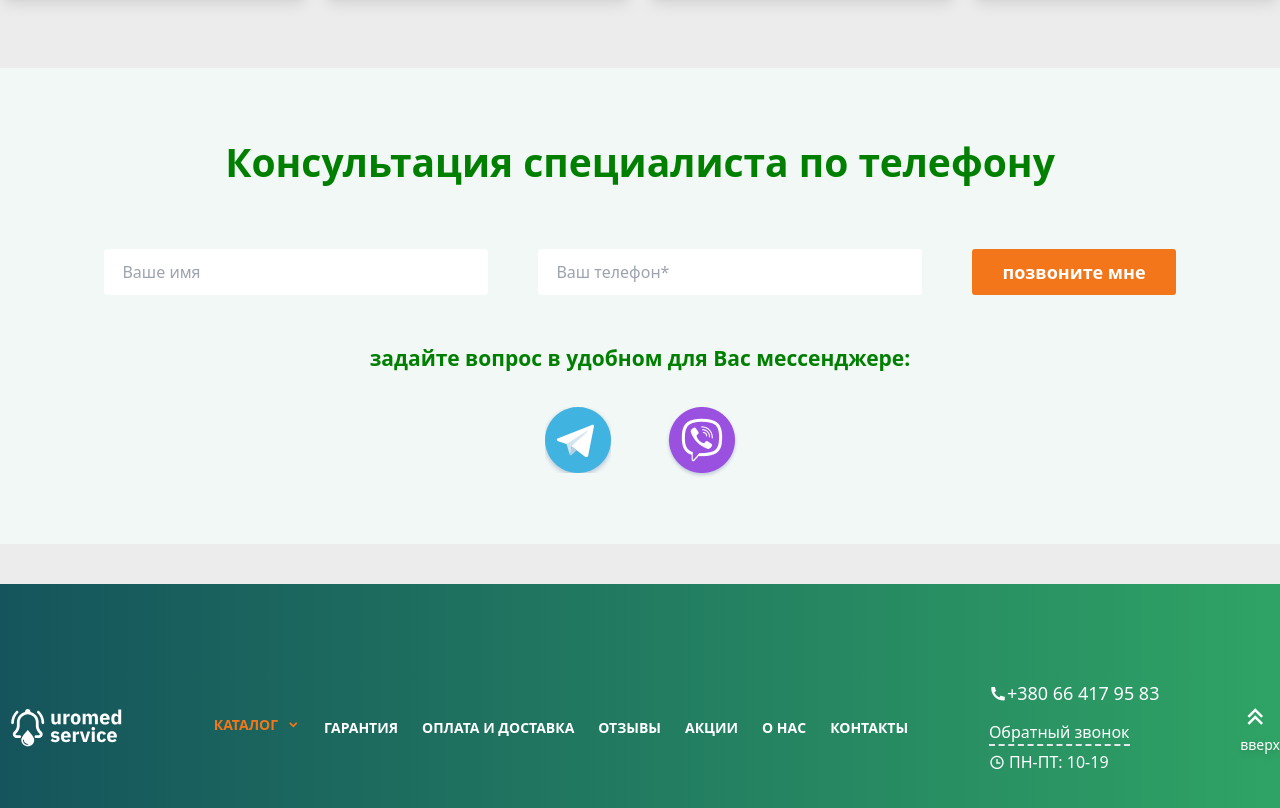
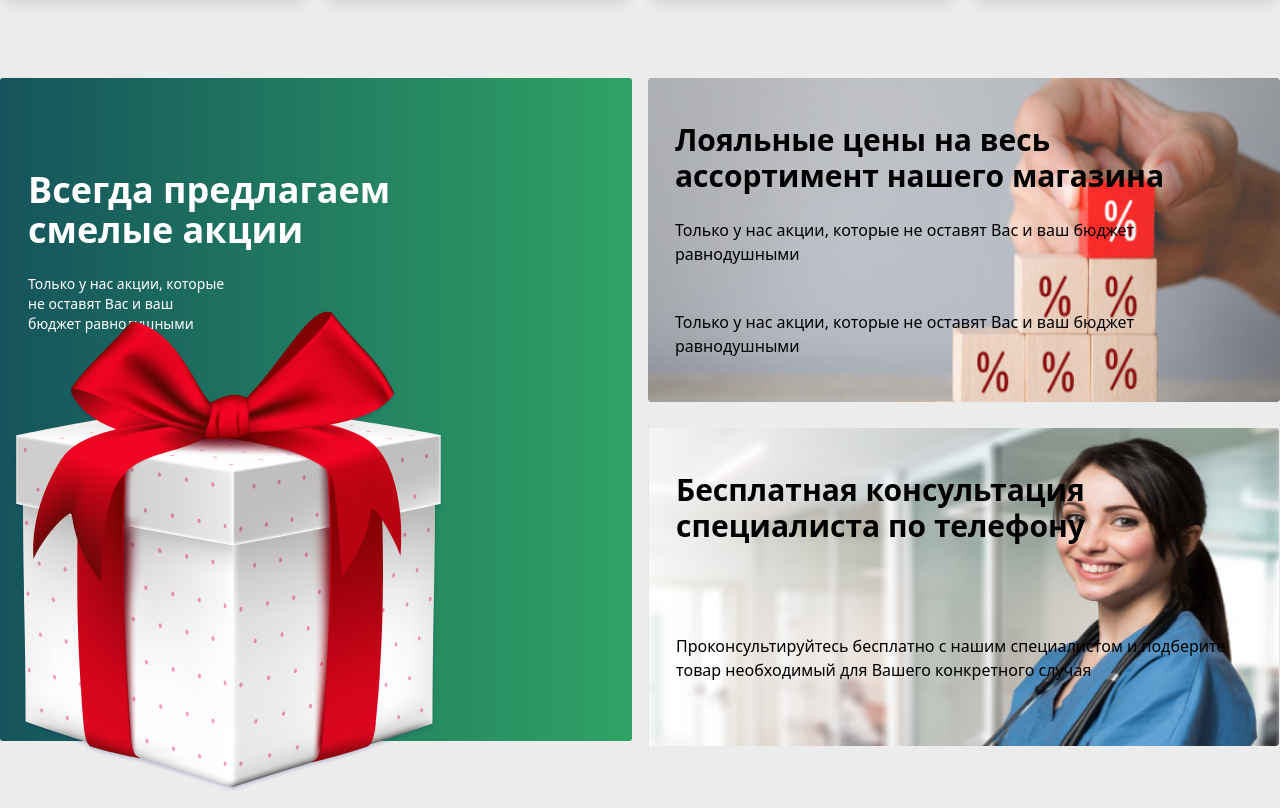
Before and after one commit to abdukomilov/uromed-service, a website: page sale.html in a window 1280 px wide. Shown: the part 1104-1912 px from the top of the page. Drawn offline with nearby package versions, Linux system fonts and the light colour scheme.

Commit message:
sale tugadi

```diff
--- a/sale.html
+++ b/sale.html
@@ -194,6 +194,37 @@
                 </div>
             </div>
         </section>
+        <section class="mt-[81px]">
+            <div class="container mx-auto">
+                <div class="grid grid-cols-1 lg:grid-cols-2 grid-rows-2 gap-4">
+                    <div class="row-span-2 h-[500px] min-[375px]:h-[550px] min-[425px]:h-[600px] sm:h-[663px] relative rounded-[3px] pl-[28px] bg-gradient-to-r from-[#15545C] to-[#2FA365]">
+                       <div class="flex flex-col lg:items-start items-center gap-6">
+                         <h1 class="text-2xl sm:text-4xl text-white font-sans lg:w-[368px] mt-[30px] sm:mt-[92px] font-bold ">Всегда предлагаем
+                        смелые акции
+                        </h1>
+                        <p class="text-white text-sm fomt-sans lg:w-[200px]">
+                            Только у нас акции, которые не оставят Вас и ваш бюджет равнодушными
+                        </p></div>
+                            <img src="/img/5a1d5a525e3d81 1.png" alt="" class="w-300px h-300px sm:w-auto sm:h-auto absolute z-100 left-0 sm:left-[100px] md:left-36 lg:left-0 bottom-0 sm:-bottom-16">
+                    </div>
+                    <div class="cursor-pointer bg-[url('./img/Rectangle_41.png')] md:bg-[length:768px_100%] bg-[length:100%_100%] lg:bg-[length:100%_100%] bg-right row-span-1 bg-no-repeat  px-[27px] bg-auto flex flex-col justify-between rounded-[3px]">
+                        <h1 class="font-sans font-bold text-xl sm:text-3xl mt-[44px] text-start ">Лояльные цены
+                            на весь ассортимент
+                            нашего магазина
+                            </h1>
+                            <p>
+                                Только у нас акции, которые не оставят Вас и ваш бюджет равнодушными
+                            </p>
+                            <h2 class="text-md font-sans mt-[20px] mb-[44px] text-start">Только у нас акции, которые не оставят Вас и ваш бюджет равнодушными</h2>
+                    </div>
+                    <div class="px-[27px] cursor-pointer  bg-[length:768px_318px] row-span-2 border bg-no-repeat bg-[url('./img/Rectangle_42.png')]  bg-right  flex flex-col justify-between  rounded-[3px]">
+                        <h1 class="font-sans font-bold text-xl sm:text-3xl mt-[53px] text-start">Бесплатная консультация
+                            специалиста по телефону</h1>
+                        <h2 class="text-md font-sans mt-[20px] mb-[74px]  text-start">Проконсультируйтесь бесплатно с нашим специалистом и подберите товар необходимый для Вашего конкретного случая</h2>
+                    </div>
+                </div>
+            </div>
+        </section>
         <section class=" lg:py-0 xl:py-10 mt-[31px]">
             <div class="container mx-auto bg-[#F1F8F5]">
                 <div class="md:py-[65px] py-[24px]">
```
Also changed, not shown: img/Rectangle_41.png (added), img/Rectangle_42.png (added).
